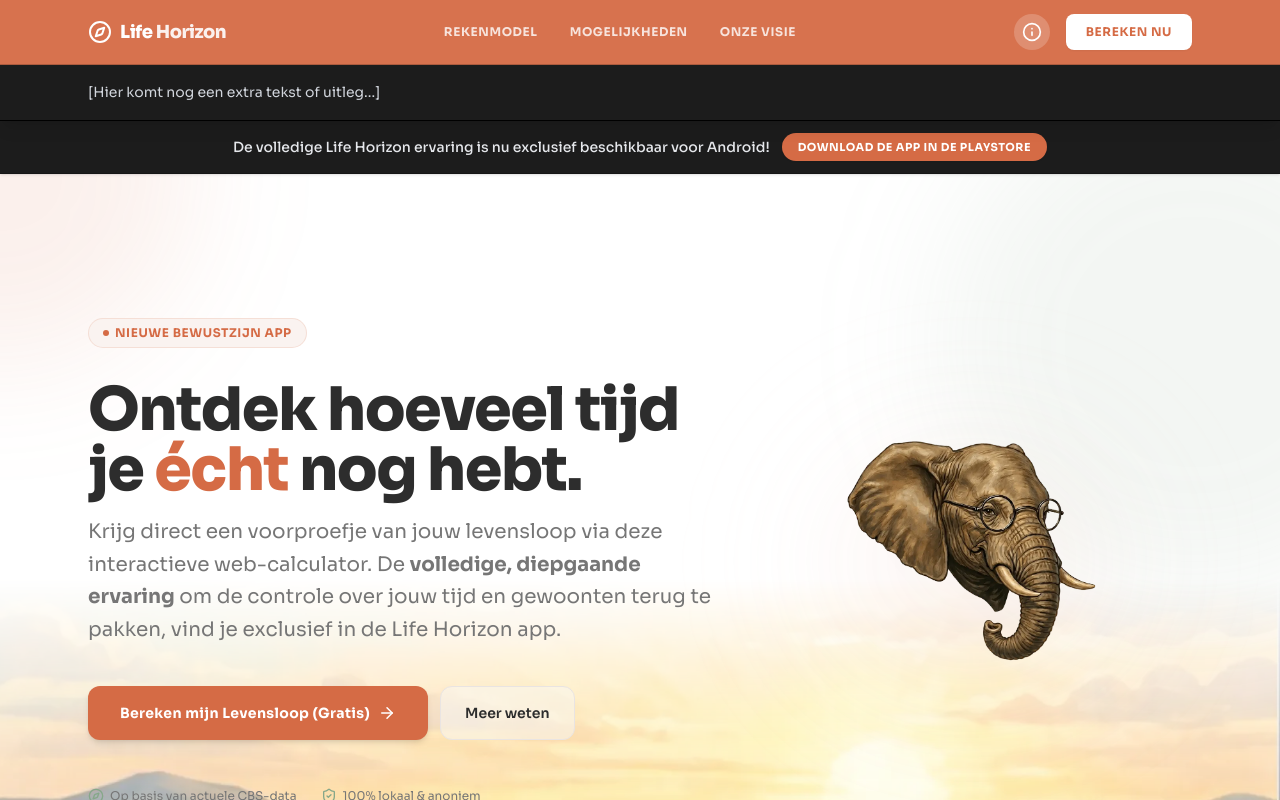
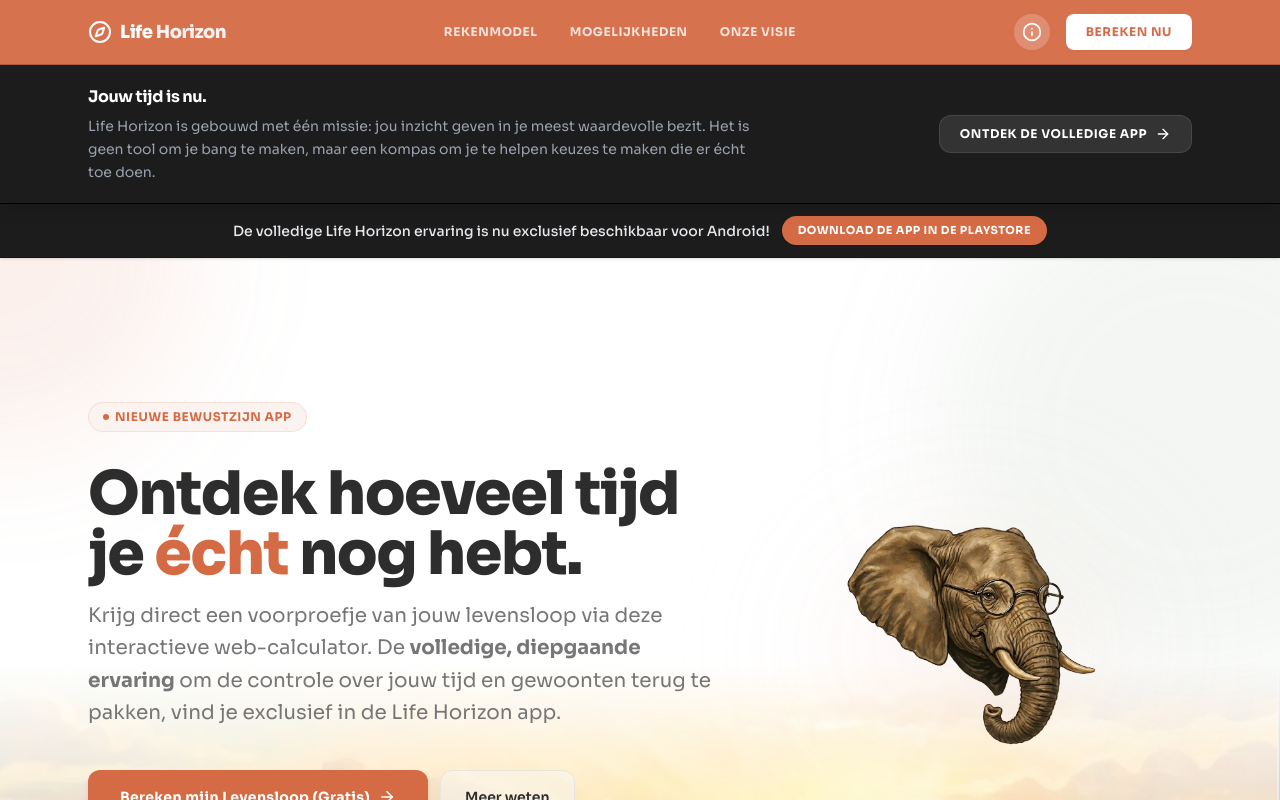
Before and after one commit to bjtromp-GH/Life-Horizon-Website, a React (Vite) app: page / in a window 1280 px wide. Both pictures are taken after a click on the button 1031 px from the left and 32 px from the top of the page. Shown: the top 800 px of the page. Built offline with nearby package versions, Linux system fonts and the light colour scheme.

Commit message:
Update info panel with mission and app promo text

```diff
--- a/src/App.tsx
+++ b/src/App.tsx
@@ -1,6 +1,6 @@
 import React, { useState } from 'react';
 import { motion, AnimatePresence } from 'motion/react';
-import { Compass, Heart, Info } from 'lucide-react';
+import { Compass, Heart, Info, ArrowRight } from 'lucide-react';
 import Hero from './components/Hero';
 import StatsCalculator from './components/StatsCalculator';
 import Features from './components/Features';
@@ -68,8 +68,22 @@
               transition={{ duration: 0.3, ease: "easeInOut" }}
               className="bg-[#1C1C1C] overflow-hidden border-b border-black relative z-0 shadow-lg"
             >
-              <div className="max-w-6xl mx-auto px-6 py-4 text-xs sm:text-sm text-gray-300 leading-relaxed">
-                [Hier komt nog een extra tekst of uitleg...]
+              <div className="max-w-6xl mx-auto px-6 py-5 flex flex-col md:flex-row gap-6 items-start md:items-center justify-between">
+                <div className="max-w-2xl space-y-1.5">
+                  <h4 className="text-white font-bold tracking-tight text-sm sm:text-base">Jouw tijd is nu.</h4>
+                  <p className="text-xs sm:text-sm text-gray-400 leading-relaxed">
+                    Life Horizon is gebouwd met één missie: jou inzicht geven in je meest waardevolle bezit. Het is geen tool om je bang te maken, maar een kompas om je te helpen keuzes te maken die er écht toe doen.
+                  </p>
+                </div>
+                <a
+                  href="https://life-horizon.vercel.app/"
+                  target="_blank"
+                  rel="noopener noreferrer"
+                  className="shrink-0 bg-white/10 hover:bg-white/20 border border-white/10 text-white text-xs font-bold uppercase tracking-wider px-5 py-2.5 rounded-xl transition flex items-center gap-2"
+                >
+                  Ontdek de volledige app
+                  <ArrowRight className="w-4 h-4" />
+                </a>
               </div>
             </motion.div>
           )}
```
